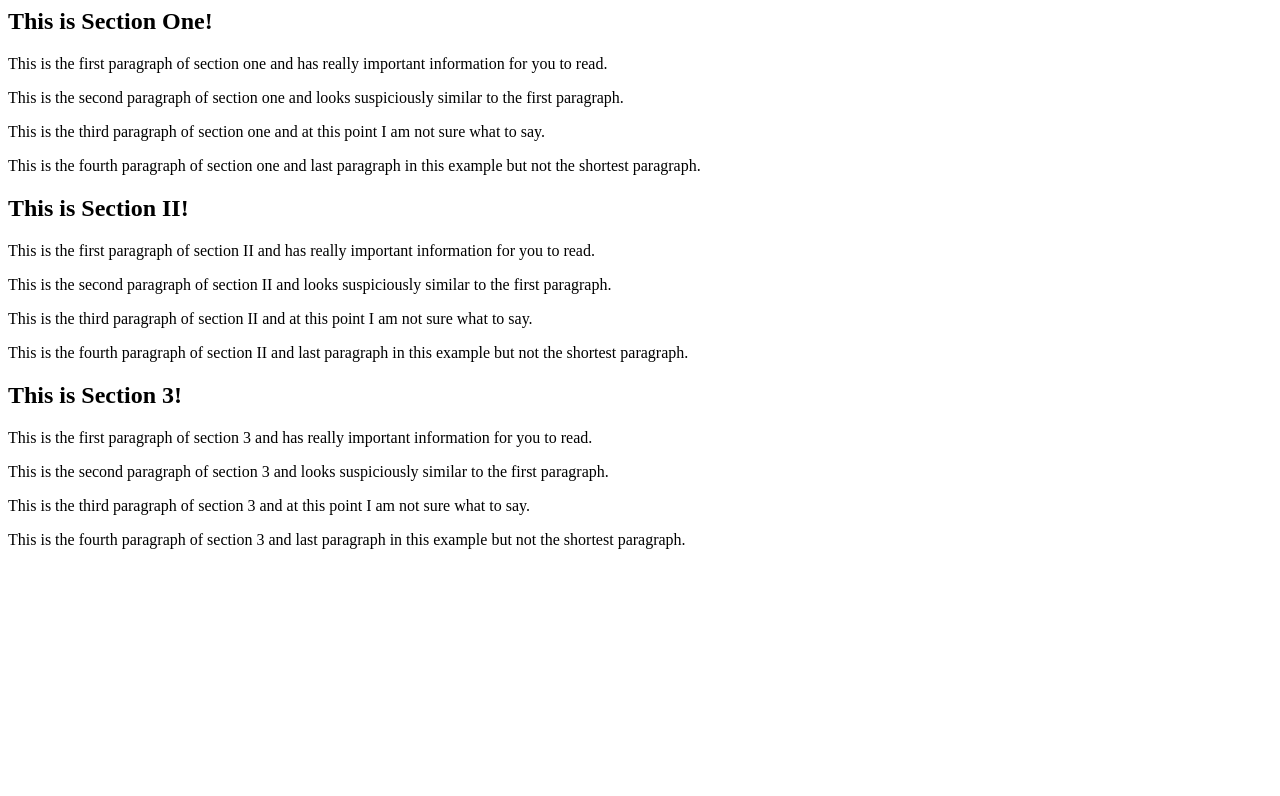
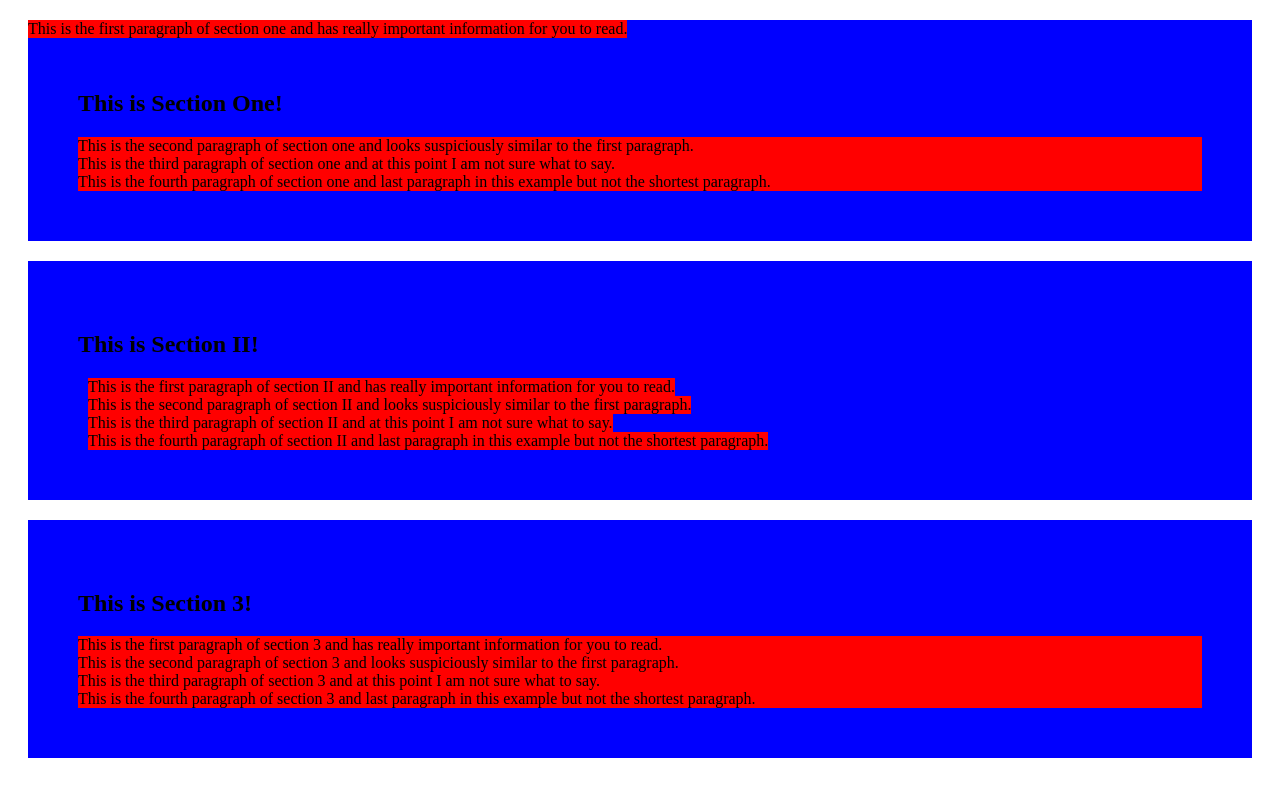
Before and after one commit to kummer-speck/statefarm-adt-christopher-css-spacing, a plain HTML site: page index.html in a window 1280 px wide. Drawn offline with Linux system fonts and the light colour scheme.

Commit message:
changes made durning the lesson

```diff
--- a/index.html
+++ b/index.html
@@ -4,16 +4,16 @@
     <link rel="stylesheet" type="text/css" href="styles.css">
   </head>
   <body>
-    <section>
+    <section id="mySection">
       <h1>This is Section One!</h1>
       <div>
-        <p>This is the first paragraph of section one and has really important information for you to read.</p>
+        <p id="myParagraph">This is the first paragraph of section one and has really important information for you to read.</p>
         <p>This is the second paragraph of section one and looks suspiciously similar to the first paragraph.</p>
         <p>This is the third paragraph of section one and at this point I am not sure what to say.</p>
         <p>This is the fourth paragraph of section one and last paragraph in this example but not the shortest paragraph.</p>
       </div>
     </section>
-    <section>
+    <section id="anotherSection">
       <h1>This is Section II!</h1>
       <div>
         <p>This is the first paragraph of section II and has really important information for you to read.</p>
@@ -21,6 +21,7 @@
         <p>This is the third paragraph of section II and at this point I am not sure what to say.</p>
         <p>This is the fourth paragraph of section II and last paragraph in this example but not the shortest paragraph.</p>
       </div>
+      <div class="clear-it"></div>
     </section>
     <section>
       <h1>This is Section 3!</h1>
--- a/styles.css
+++ b/styles.css
@@ -0,0 +1,29 @@
+section {
+  padding: 50px;
+  margin: 20px;
+  background-color: blue;
+}
+
+p {
+  margin: 0;
+  background: red;
+}
+
+#myParagraph {
+  position: absolute;
+  top: 0;
+  left: 0;
+}
+
+#mySection {
+  position: relative;
+}
+
+#anotherSection p {
+  float: left;
+  margin-left: 10px;
+}
+
+.clear-it {
+  clear: both;
+}
```
